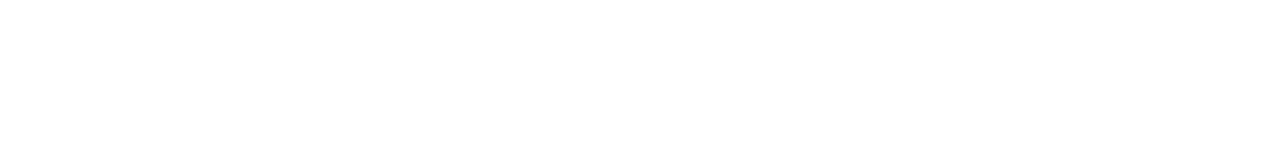
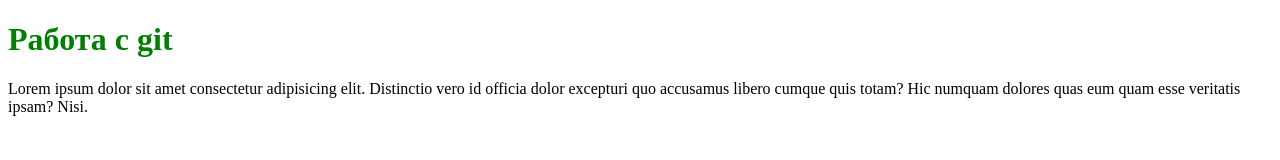
Before and after one commit to Ty4ka312/test, a plain HTML site: page index.html in a window 1280 px wide. Drawn offline with Linux system fonts and the light colour scheme.

Commit message:
create css

```diff
--- /dev/null
+++ b/css/style.css
@@ -0,0 +1,3 @@
+h1 {
+    color: green;
+}
--- a/index.html
+++ b/index.html
@@ -5,8 +5,10 @@
     <meta http-equiv="X-UA-Compatible" content="IE=edge">
     <meta name="viewport" content="width=device-width, initial-scale=1.0">
     <title>Document</title>
+    <link rel="stylesheet" href="css/style.css">
 </head>
 <body>
-
+    <h1>Работа с git</h1>
+    <p>Lorem ipsum dolor sit amet consectetur adipisicing elit. Distinctio vero id officia dolor excepturi quo accusamus libero cumque quis totam? Hic numquam dolores quas eum quam esse veritatis ipsam? Nisi.</p>
 </body>
 </html>
```
